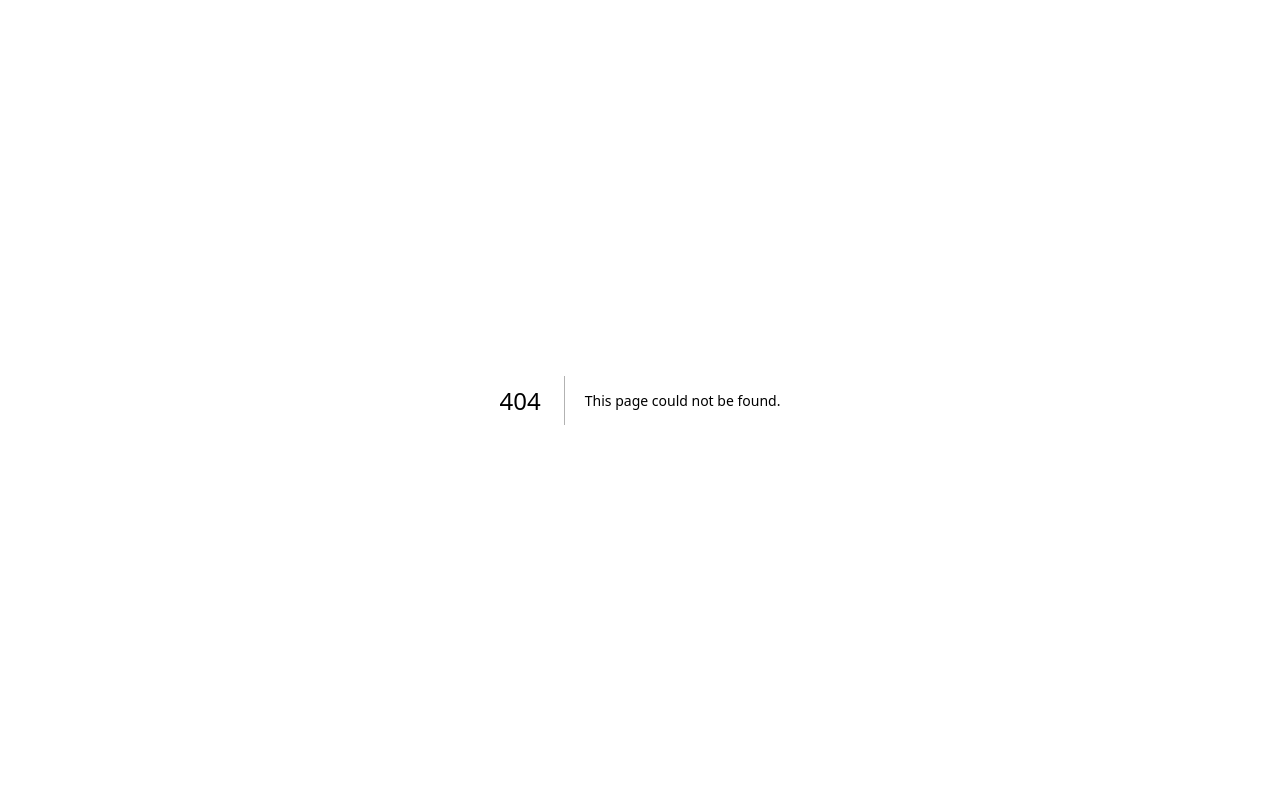
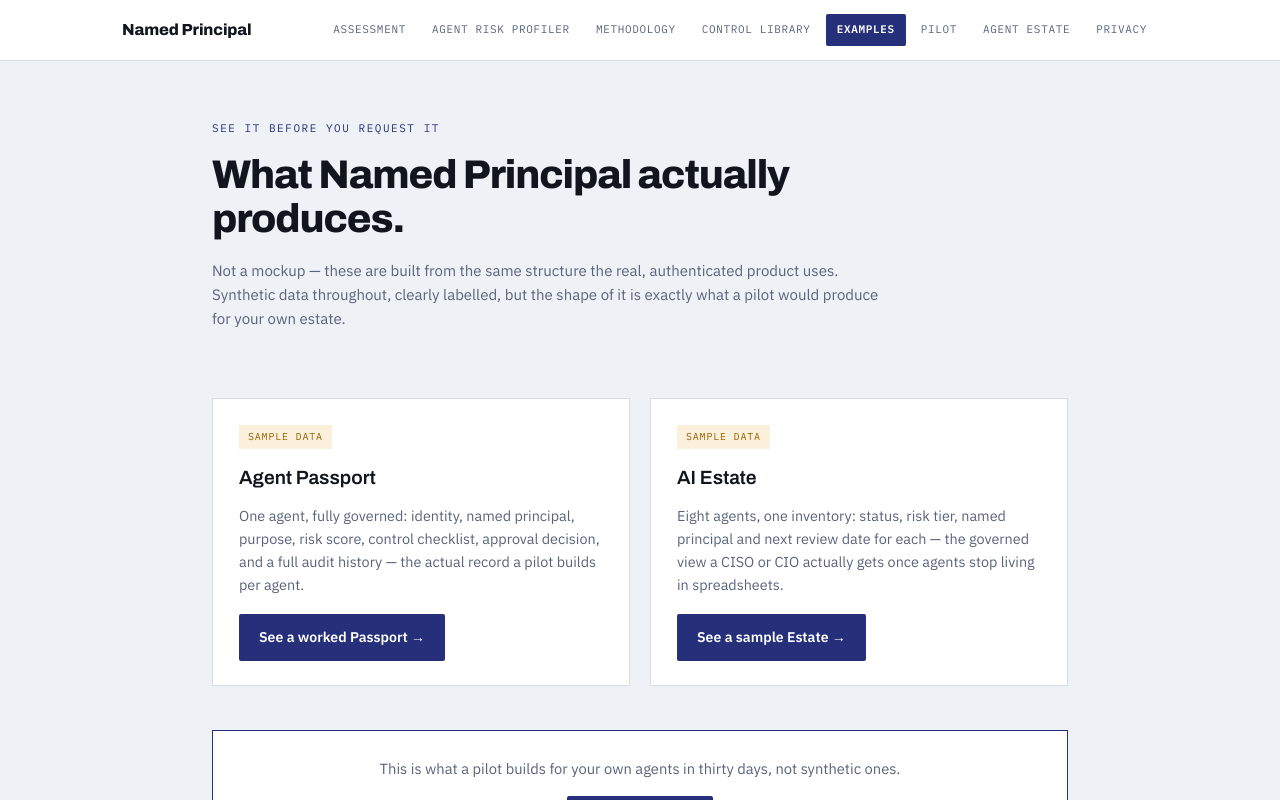
Before and after one commit to Aseemmohan/named-principal, a Next.js app: page /examples in a window 1280 px wide. Before the commit this address had no page. Shown: the top 800 px of the page. Built offline with nearby package versions, Linux system fonts and the light colour scheme.

Commit message:
Add examples hub, honest analytics disclosure on privacy page, and expand nav

```diff
--- /dev/null
+++ b/app/examples/page.jsx
@@ -0,0 +1,117 @@
+/**
+ * Examples hub — Named Principal
+ * © 2026 Aseem Mohan. All rights reserved.
+ *
+ * INSTALL AT: app/examples/page.jsx
+ *
+ * Single, discoverable entry point for the two proof pages
+ * (/sample-passport, /sample-estate), which were previously only
+ * reachable via a small inline text link on /pilot — real
+ * discoverability gap for a first-time visitor. Rather than add both
+ * pages directly to the main nav (which starts crowding it), this adds
+ * one nav slot that fans out to both.
+ *
+ * Plain Server Component — static content, no auth, no client state.
+ */
+
+import PublicNav from "../../components/PublicNav";
+
+export const metadata = {
+  title: "Examples",
+  description: "See what Named Principal actually produces — a worked Agent Passport and a full sample AI Estate, both built from real product output.",
+  alternates: { canonical: "https://www.namedprincipal.com/examples" },
+};
+
+const CSS = `
+@import url('https://fonts.googleapis.com/css2?family=Archivo:wght@600;800&family=IBM+Plex+Mono:wght@400;500;600&family=IBM+Plex+Sans:wght@400;500;600&display=swap');
+
+.exh {
+  --ink:#11151E; --slate:#59637A; --mute:#8B94A6;
+  --paper:#EEF1F5; --surface:#FFFFFF; --rule:#D6DBE4;
+  --indigo:#26307A; --indigo-soft:#E5E8F5;
+  --signal:#9A6100; --signal-soft:#FAF0DC;
+  background:var(--paper); color:var(--ink);
+  font-family:'IBM Plex Sans',system-ui,sans-serif;
+  font-size:15px; line-height:1.6; min-height:100vh;
+  -webkit-font-smoothing:antialiased;
+}
+.exh *, .exh *::before, .exh *::after { box-sizing:border-box; }
+.exh-shell { max-width:900px; margin:0 auto; padding:0 22px 90px; }
+
+.exh-hero { padding:48px 0 8px; max-width:680px; }
+.exh-eyebrow { font-family:'IBM Plex Mono',monospace; font-size:11px; letter-spacing:0.14em; text-transform:uppercase; color:var(--indigo); margin-bottom:16px; }
+.exh h1 { font-family:'Archivo',sans-serif; font-size:clamp(1.9rem,5vw,2.5rem); font-weight:800; letter-spacing:-0.028em; line-height:1.1; margin:0; }
+.exh-lede { margin-top:18px; color:var(--slate); }
+
+.exh-grid { display:grid; grid-template-columns:1fr 1fr; gap:20px; margin-top:44px; }
+.exh-card { border:1px solid var(--rule); background:var(--surface); padding:26px 26px 24px; display:flex; flex-direction:column; }
+.exh-card-tag { font-family:'IBM Plex Mono',monospace; font-size:10px; letter-spacing:0.08em; text-transform:uppercase; color:var(--signal); background:var(--signal-soft); padding:4px 9px; width:fit-content; margin-bottom:14px; }
+.exh-card h2 { font-family:'Archivo',sans-serif; font-size:1.2rem; font-weight:600; margin:0 0 10px; }
+.exh-card p { color:var(--slate); font-size:0.9rem; flex:1; margin:0 0 18px; }
+.exh-card a { display:inline-block; background:var(--indigo); color:#fff; text-decoration:none; padding:12px 20px; font-weight:600; font-size:0.88rem; border-radius:2px; width:fit-content; }
+.exh-card a:hover { background:#1A2260; }
+
+.exh-cta { margin-top:44px; border:1px solid var(--indigo); background:var(--surface); padding:26px 28px; text-align:center; }
+.exh-cta p { color:var(--slate); font-size:0.92rem; margin:0 0 16px; }
+.exh-btn { display:inline-block; background:var(--indigo); color:#fff; text-decoration:none; padding:13px 24px; font-weight:600; font-size:0.92rem; border-radius:2px; }
+.exh-btn:hover { background:#1A2260; }
+
+.exh-foot { margin-top:44px; padding-top:20px; border-top:1px solid var(--rule); font-size:0.8rem; color:var(--mute); }
+.exh-foot a { color:var(--indigo); }
+
+@media (max-width:620px) {
+  .exh-grid { grid-template-columns:1fr; }
+}
+`;
+
+export default function ExamplesPage() {
+  return (
+    <div className="exh">
+      <style>{CSS}</style>
+      <PublicNav current="/examples" />
+      <div className="exh-shell">
+        <div className="exh-hero">
+          <p className="exh-eyebrow">See it before you request it</p>
+          <h1>What Named Principal actually produces.</h1>
+          <p className="exh-lede">
+            Not a mockup — these are built from the same structure the real, authenticated product
+            uses. Synthetic data throughout, clearly labelled, but the shape of it is exactly what a
+            pilot would produce for your own estate.
+          </p>
+        </div>
+
+        <div className="exh-grid">
+          <div className="exh-card">
+            <span className="exh-card-tag">Sample data</span>
+            <h2>Agent Passport</h2>
+            <p>
+              One agent, fully governed: identity, named principal, purpose, risk score, control
+              checklist, approval decision, and a full audit history — the actual record a pilot
+              builds per agent.
+            </p>
+            <a href="/sample-passport">See a worked Passport →</a>
+          </div>
+          <div className="exh-card">
+            <span className="exh-card-tag">Sample data</span>
+            <h2>AI Estate</h2>
+            <p>
+              Eight agents, one inventory: status, risk tier, named principal and next review date for
+              each — the governed view a CISO or CIO actually gets once agents stop living in
+              spreadsheets.
+            </p>
+            <a href="/sample-estate">See a sample Estate →</a>
+          </div>
+        </div>
+
+        <div className="exh-cta">
+          <p>This is what a pilot builds for your own agents in thirty days, not synthetic ones.</p>
+          <a className="exh-btn" href="/pilot">Start a pilot →</a>
+        </div>
+
+        <div className="exh-foot">
+          <p>© 2026 Aseem Mohan · <a href="/">Assessment</a> · <a href="/methodology">Methodology</a> · <a href="/controls">Control library</a></p>
+        </div>
+      </div>
+    </div>
+  );
+}
--- a/components/PublicNav.jsx
+++ b/components/PublicNav.jsx
@@ -30,8 +30,10 @@ const LINKS = [
   { href: "/agent", label: "Agent Risk Profiler" },
   { href: "/methodology", label: "Methodology" },
   { href: "/controls", label: "Control Library" },
+  { href: "/examples", label: "Examples" },
   { href: "/pilot", label: "Pilot" },
   { href: "/estate", label: "Agent Estate" },
+  { href: "/privacy", label: "Privacy" },
 ];
 
 const STYLE = `
```
Also changed, not shown: app/privacy/page.jsx (+52 -27 lines).
